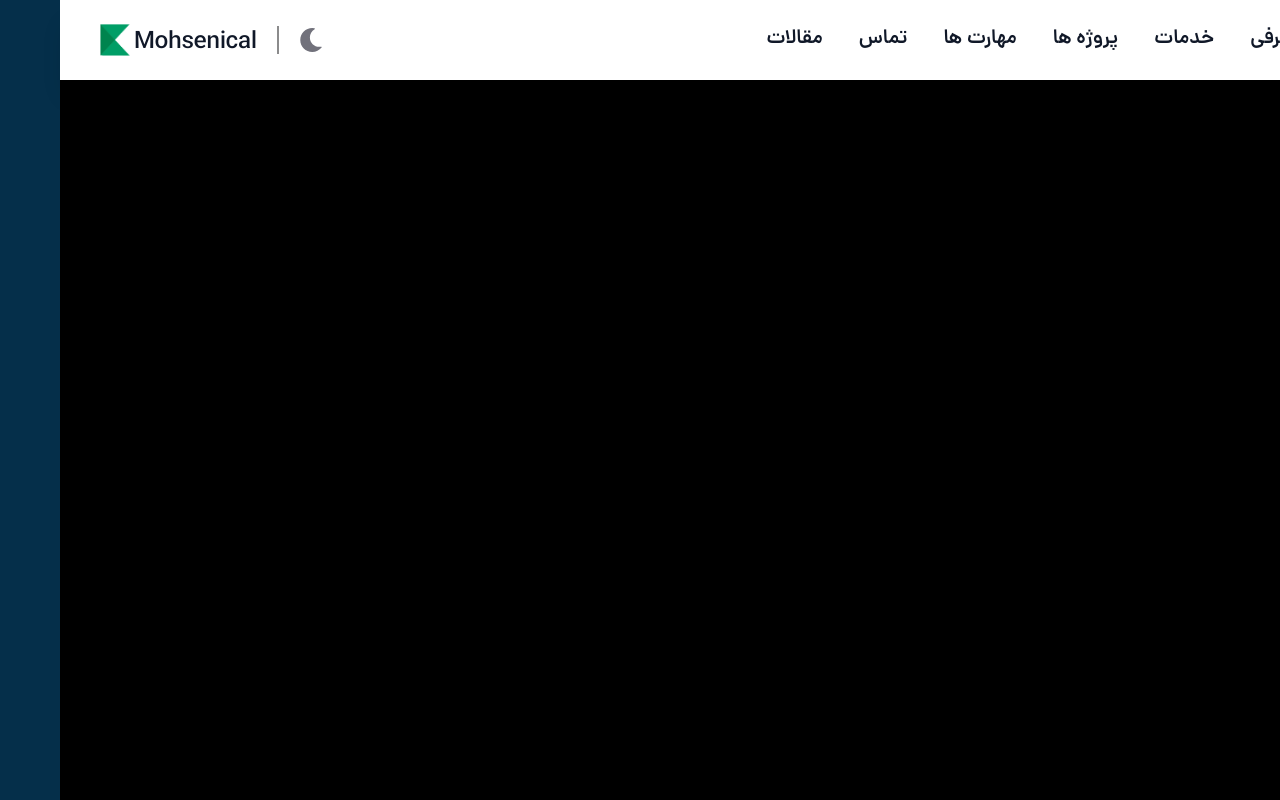
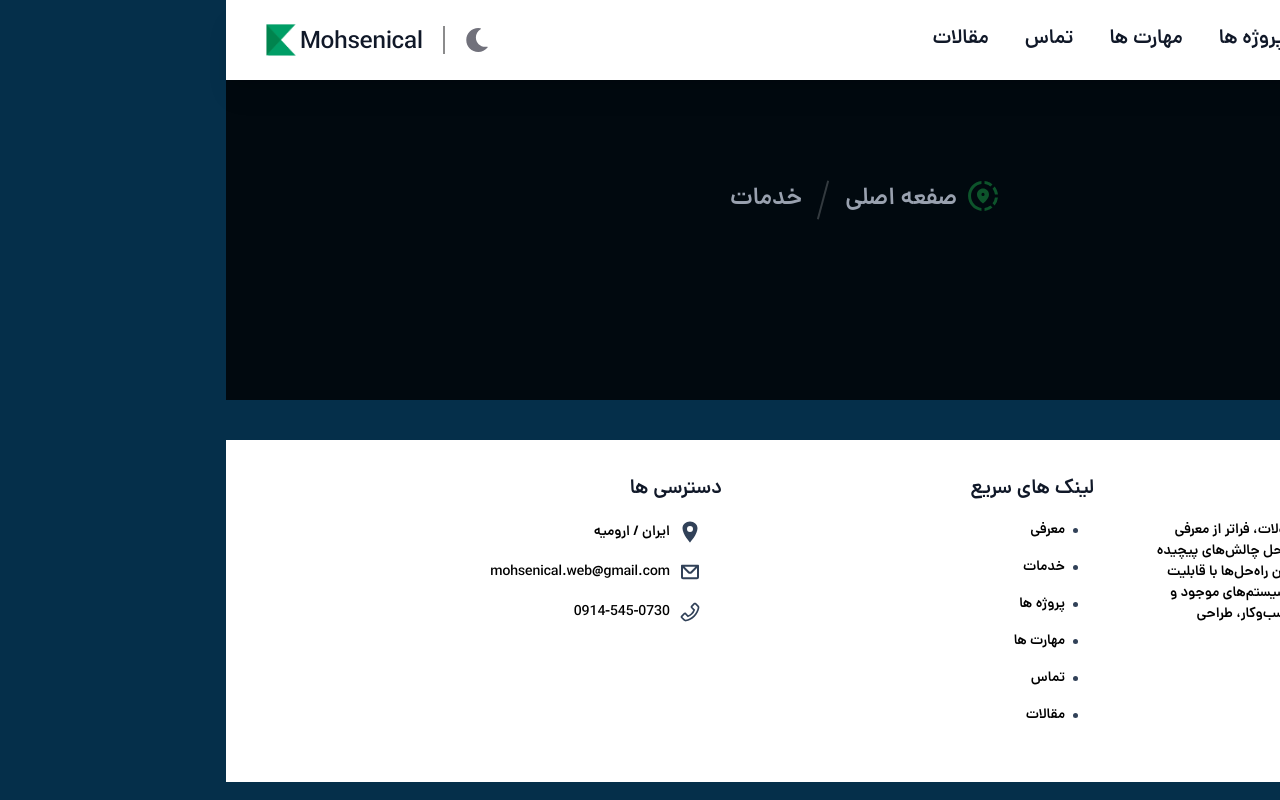
Before and after one commit to mohsenical/my-website, a React (Vite) app: page /services in a window 1280 px wide. Built offline with nearby package versions, Linux system fonts and the light colour scheme.

Commit message:
start services Page

```diff
--- /dev/null
+++ b/src/components/modules/Breadcrumb/Breadcrumb.jsx
@@ -0,0 +1,19 @@
+import { MdOutlineShareLocation } from "react-icons/md";
+
+function Breadcrumb() {
+    return (
+        <div className='bg-black/80 flex justify-center  items-center w-full h-[50vh] text-gray-400'>
+            <div className="flex gap-x-5 justify-center items-center h-[5rem] *:text-2xl">
+                <div className="flex gap-x-2 justify-center items-center h-full w-[100%]">
+                    <MdOutlineShareLocation className=" text-4xl text-green-900 mb-2"/>
+                    <h4> صفعه اصلی </h4>
+                </div>
+                <div className="w-[4px] h-[50%] bg-white/20 rotate-15"></div>
+
+                <h4 className=''> خدمات </h4>
+            </div>
+        </div>
+    )
+}
+
+export default Breadcrumb
--- a/src/components/modules/Footer/Footer.jsx
+++ b/src/components/modules/Footer/Footer.jsx
@@ -71,12 +71,12 @@ function Footer() {
                 </div>
 
                 <div className="flex gap-x-2 items-center justify-start mr-5">
-                    <AiOutlinePhone className='text-2xl text-slate-700 dark:text-green-700' />
+                    <CgMail className='text-2xl text-slate-700 dark:text-green-700' />
                     <sapn className="text-md text-black dark:text-gray-400">mohsenical.web@gmail.com</sapn>
                 </div>
 
                 <div className="flex gap-x-2 items-center justify-start mr-5">
-                    <CgMail className='text-2xl text-slate-700 dark:text-green-700' />
+                    <AiOutlinePhone className='text-2xl text-slate-700 dark:text-green-700' />
                     <sapn className="text-md text-black dark:text-gray-400">0914-545-0730</sapn>
                 </div>
             </div>
--- a/src/components/modules/SocialMedia/SocialMedia.jsx
+++ b/src/components/modules/SocialMedia/SocialMedia.jsx
@@ -11,11 +11,9 @@ function SocialMedia() {
     const { fixTop } = useTopbarFixed()
 
 
-
-
     return (
         <div
-        className={clsx("hidden md:block fixed md:flex flex-col gap-y-3 *:p-1 shadow *:text-5xl *:bg-slate-700 dark:*:bg-green-900 text-white dark:text-gray-900 dark:*:text-zinc-500 *:rounded-md *:hover:text-gray-400 dark:*:hover:text-white *:transition-all *:cursor-pointer transition-all", fixTop ? " left-[1rem] bottom-[2rem]" : " left-[2.5rem] bottom-[5rem] ")}>
+            className={clsx("hidden md:block fixed md:flex flex-col gap-y-3 *:p-1 shadow *:text-5xl *:bg-slate-700 dark:*:bg-green-900 text-white dark:text-gray-900 dark:*:text-zinc-500 *:rounded-md *:hover:text-gray-500 dark:*:hover:text-white *:transition-all *:cursor-pointer transition-all", fixTop ? " left-[1rem] bottom-[2rem]" : " left-[2.5rem] bottom-[5rem] ")}>
             <FaGithub />
             <LiaWhatsapp />
             <LiaLinkedin />
--- a/src/components/template/HomeFeatuer/BlogsSection.jsx
+++ b/src/components/template/HomeFeatuer/BlogsSection.jsx
@@ -41,9 +41,9 @@ function BlogsSection() {
 
 
                                     <div className="flex flex-col justify-between items-center w-full h-[20rem] ">
-                                        <div className="flex flex-col gap-y-5 w-full h-[100%] p-5">
-                                            <h3 className=''>{article.title}</h3>
-                                            <p className='text-gray-400 line-clamp-5'>
+                                        <div className="flex flex-col gap-y-5 w-full h-[75%] p-3">
+                                            <h3 className='text-white text-xl '>{article.title}</h3>
+                                            <p className='text-gray-400 line-clamp-5 mb-0'>
                                                {article.disc}
                                             </p>
                                             <button className='w-full md:w-[20%] bg-slate-700 dark:bg-green-900 p-3 rounded-2xl text-white dark:text-gray-400 hover:text-zinc-400 dark:hover:text-white transition-all cursor-pointer'>
@@ -51,13 +51,13 @@ function BlogsSection() {
                                             </button>
                                         </div>
 
-                                        <div className="flex gap-x-20 justify-start items-center *:flex *:justify-center *:items-center *:gap-x-1  w-full py-5 px-5">
+                                        <div className="flex gap-x-20 justify-start items-center *:flex *:justify-center *:items-center *:gap-x-2 h-[15%] w-full py-5 px-5">
                                             <div className="">
-                                                <IoMdTime className='text-xl' />
+                                                <IoMdTime className='text-white text-xl' />
                                                 <span className='text-md mt-1 text-gray-400'>بدون دیدگاه</span>
                                             </div>
                                             <div className="">
-                                                <BiMessageSquareDetail className='text-xl' />
+                                                <BiMessageSquareDetail className='text-white text-xl' />
                                                 <span className='text-md mt-1 text-gray-400'>{article.date}</span>
                                             </div>
                                         </div>
--- a/src/components/template/HomeFeatuer/HeaderSection.jsx
+++ b/src/components/template/HomeFeatuer/HeaderSection.jsx
@@ -4,7 +4,7 @@ import Button from "../../modules/Button/Button"
 function HeaderSection() {
   return (
     <>
-      <div className="flex justify-center h-[44rem] w-full md:px-2 lg:px-15 xl:px-30 bg-white dark:bg-black shadow overflow-hidden">
+      <div className="flex justify-center h-[95vh] w-full md:px-2 lg:px-15 xl:px-30 bg-white dark:bg-black shadow overflow-hidden">
 
         <div
           data-aos="fade-up"
--- a/src/index.css
+++ b/src/index.css
@@ -55,8 +55,3 @@
 body {
     font-family: "Dana DemiBold";
 }
-
-#root {
-    min-height: 100vh;
-    margin-top: -10;
-}
--- a/src/pages/Home.jsx
+++ b/src/pages/Home.jsx
@@ -42,10 +42,10 @@ function Home() {
                 </div>
 
 
-                {/* <div>
+                <div>
                     <HeaderSctionBody title="مقالات" desc="جدید ترین های وبلاگ" />
                     <BlogsSection />
-                </div> */}
+                </div>
             </div>
 
             <Footer />
--- /dev/null
+++ b/src/pages/Services.jsx
@@ -0,0 +1,14 @@
+import React from 'react'
+import Breadcrumb from '../components/modules/Breadcrumb/Breadcrumb'
+import Footer from '../components/modules/Footer/Footer'
+
+function Services() {
+  return (
+    <>
+        <Breadcrumb />
+        <Footer />
+    </>
+  )
+}
+
+export default Services
--- a/src/style/swiper.css
+++ b/src/style/swiper.css
@@ -1,6 +1,4 @@
-#app {
-  height: 100%;
-}
+
 html,
 body {
   position: relative;
@@ -8,14 +6,7 @@ body {
 }
 
 body {
-  background: #000;
-  font-family:
-    Helvetica Neue,
-    Helvetica,
-    Arial,
-    sans-serif;
   font-size: 14px;
-  color: #fff;
   margin: 0;
   padding: 0;
 }
--- a/src/utils/routes.jsx
+++ b/src/utils/routes.jsx
@@ -4,10 +4,13 @@ import Home from "../pages/Home";
 import About from "../pages/About";
 import Contact from "../pages/Contact";
 import Blog from "../pages/Blog"
+import Services from "../pages/Services"
 import NotFound from "../pages/NotFound";
+
 
 const router = createBrowserRouter([
     { path: "/", element: <Home /> },
+    { path: "/services", element: <Services /> },
     { path: "/about-me", element: <About /> },
     { path: "/contact-me", element: <Contact /> },
     { path: "/blogs", element: <Blog /> },
```
